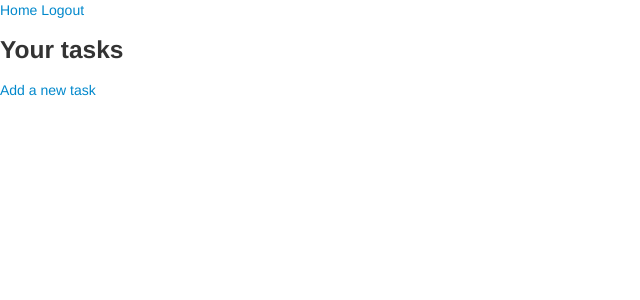
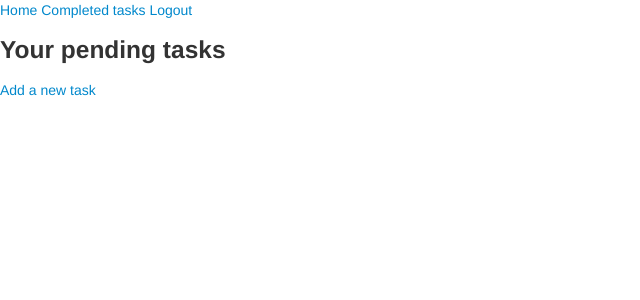
Before and after one commit to gclen/viortio, a Flask app: page / in a window 1280 px wide. Shown: the top 300 px of the page, without its empty margins (0-640 px from the left). Run offline with Flask 2, Linux system fonts and the light colour scheme; a user stored in the database is signed in; data that the repository does not hold is empty; some libraries are stand-ins or nearby versions.

Commit message:
Added completed tasks page

```diff
--- a/app/models.py
+++ b/app/models.py
@@ -1,4 +1,5 @@
 from datetime import datetime
+from sqlalchemy import desc
 from app import db
 
 
@@ -26,6 +27,9 @@ class User(db.Model):
     def get_tasklist(self):
         return Task.query.filter_by(user_id=self.id, complete=False).filter(Task.start_date <= datetime.utcnow()).order_by('start_date').all()
 
+    def get_completed_tasks(self):
+        return Task.query.filter_by(user_id=self.id, complete=True).order_by(desc('start_date')).all()
+
     def __repr__(self):
         return '<User {}>'.format(self.nickname)
 
--- a/app/templates/base.html
+++ b/app/templates/base.html
@@ -13,6 +13,7 @@
 <body>
 <div>
   <a href="{{ url_for('index') }}">Home</a>
+  <a href="{{ url_for('completed_tasks') }}">Completed tasks</a>
   {% if g.user.is_authenticated %}
   <a href="{{ url_for('logout') }}">Logout</a>
   {% endif %}
--- a/app/templates/index.html
+++ b/app/templates/index.html
@@ -2,7 +2,7 @@
 {% extends "base.html" %}
 
 {% block content %}
-  <h3>Your tasks</h3>
+  <h3>Your pending tasks</h3>
   {% for task in tasks %}
   <form method="post" name="completetask">
   {{ task.name }} {% if task.due_date %} (due {{ task.due_date|datetimeformat }}) {% endif %}
--- a/app/views.py
+++ b/app/views.py
@@ -22,6 +22,13 @@ def index():
     tasks = g.user.get_tasklist()
 
     return render_template('index.html', tasks=tasks)
+
+@app.route('/completed', methods=['GET', 'POST'])
+@login_required
+def completed_tasks():
+
+    tasks = g.user.get_completed_tasks()
+    return render_template('completed_tasks.html', tasks=tasks)
 
 @lm.user_loader
 def load_user(id):
```
Also changed, not shown: app/templates/completed_tasks.html (added, +9 -0 lines).
